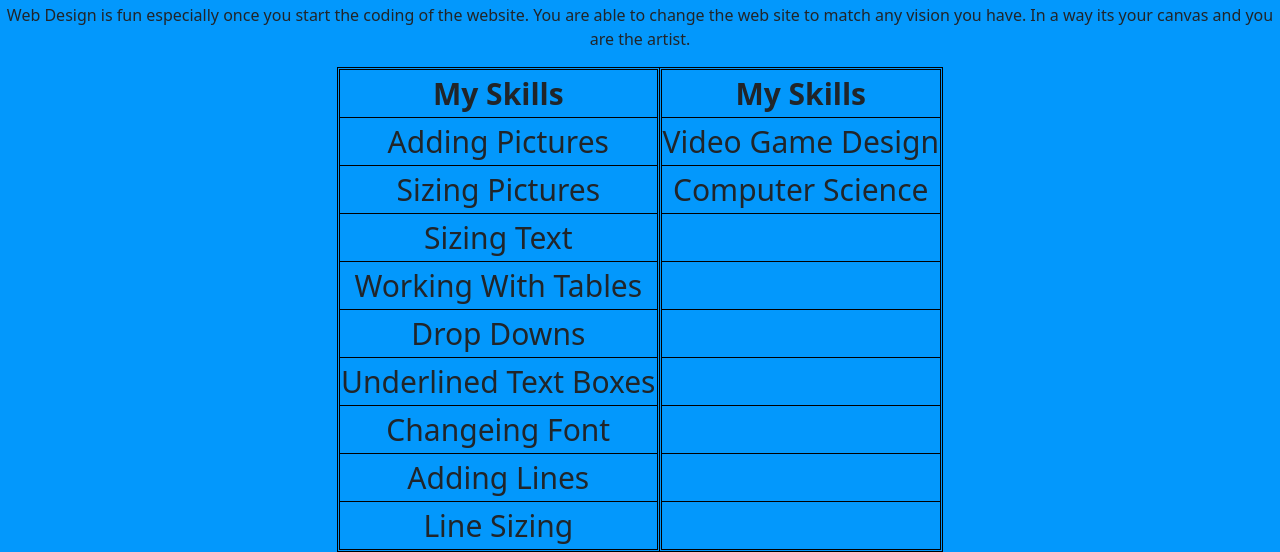
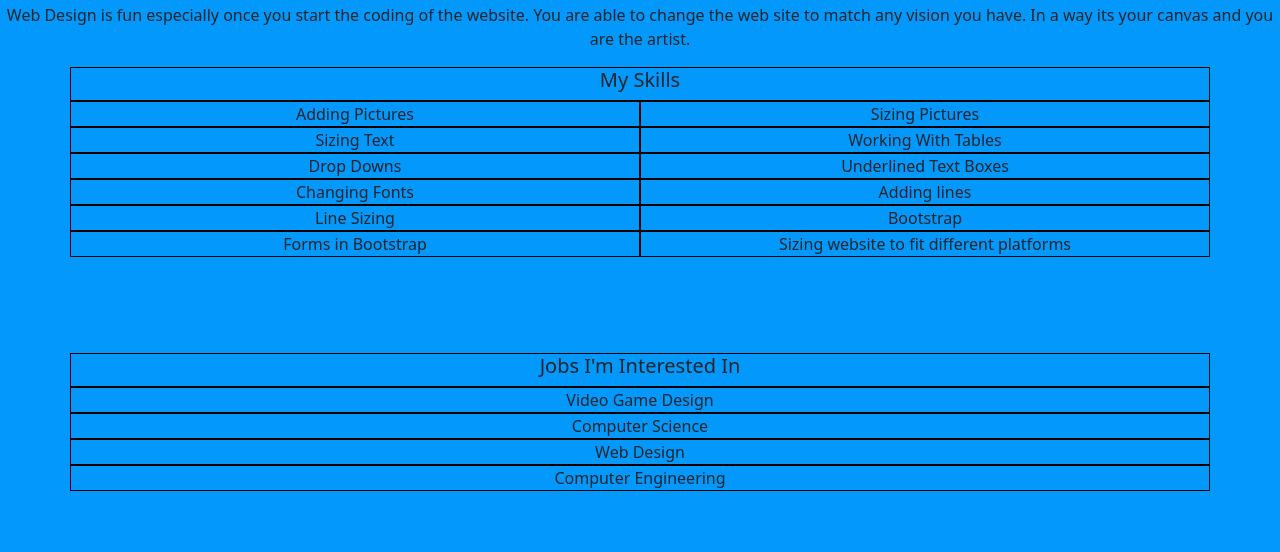
Before and after one commit to 123Jsiver/MyPortfolio, a website: page About.html in a window 1280 px wide. Shown: the part 277-829 px from the top of the page. After the commit the page ends 800 px from the top, so only its background shows below. Drawn offline with nearby package versions, Linux system fonts and the light colour scheme.

Commit message:
Added Bootstrap Grid

```diff
--- a/About.html
+++ b/About.html
@@ -57,74 +57,54 @@
       are able to change the web site to match any vision you have. In a way its
       your canvas and you are the artist.
     </p>
-    <table class="table1">
-      <tr>
-        <td>
-          <table class="table2">
-            <th>My Skills</th>
-            <tr>
-              <td>Adding Pictures</td>
-            </tr>
-            <tr>
-              <td>Sizing Pictures</td>
-            </tr>
-            <tr>
-              <td>Sizing Text</td>
-            </tr>
-            <tr>
-              <td>Working With Tables</td>
-            </tr>
-            <tr>
-              <td>Drop Downs</td>
-            </tr>
-            <tr>
-              <td>Underlined Text Boxes</td>
-            </tr>
-            <tr>
-              <td>Changeing Font</td>
-            </tr>
-            <tr>
-              <td>Adding Lines</td>
-            </tr>
-            <tr>
-              <td>Line Sizing</td>
-            </tr>
-          </table>
-        </td>
-        <td>
-          <table class="table2">
-            <th>My Skills</th>
-            <tr>
-              <td>Video Game Design</td>
-            </tr>
-            <tr>
-              <td>Computer Science</td>
-            </tr>
-            <tr>
-              <td><br /></td>
-            </tr>
-            <tr>
-              <td><br /></td>
-            </tr>
-            <tr>
-              <td><br /></td>
-            </tr>
-            <tr>
-              <td><br /></td>
-            </tr>
-            <tr>
-              <td><br /></td>
-            </tr>
-            <tr>
-              <td><br /></td>
-            </tr>
-            <tr>
-              <td><br /></td>
-            </tr>
-          </table>
-        </td>
-      </tr>
-    </table>
+    <div class="container">
+      <div class="row">
+        <div class="col"><h5>My Skills</h5></div>
+      </div>
+    <div class="row">
+      <div class="col-6">Adding Pictures</div>
+      <div class="col-6">Sizing Pictures</div>
+    </div>
+    <div class="row">
+      <div class="col-6">Sizing Text</div>
+      <div class="col-6">Working With Tables</div>
+    </div>
+    <div class="row">
+      <div class="col-6">Drop Downs</div>
+      <div class="col-6">Underlined Text Boxes</div>
+    </div>
+    <div class="row">
+      <div class="col-6">Changing Fonts</div>
+      <div class="col-6">Adding lines</div>
+    </div>
+    <div class="row">
+      <div class="col-6">Line Sizing</div>
+      <div class="col-6">Bootstrap</div>
+    </div>
+    <div class="row">
+      <div class="col-6">Forms in Bootstrap</div>
+      <div class="col-6">Sizing website to fit different platforms</div>
+    </div>
+   </div>
+   <br>
+   <br>
+   <br>
+   <br>
+   <div class="container">
+     <div class="row">
+       <div class="col"><h5>Jobs I'm Interested In</h5></div>
+     </div>
+     <div class="row">
+       <div class="col">Video Game Design</div>
+      </div>
+      <div class="row"><div class="col">Computer Science</div>
+    </div>
+    <div class="row"><div class="col">Web Design</div>
+  </div>
+  <div class="row"><div class="col">Computer Engineering</div>
+</div>
+   </div>
+
     <script
     src="https://cdn.jsdelivr.net/npm/bootstrap@5.0.0-beta2/dist/js/bootstrap.bundle.min.js"
     integrity="sha384-b5kHyXgcpbZJO/tY9Ul7kGkf1S0CWuKcCD38l8YkeH8z8QjE0GmW1gYU5S9FOnJ0"
--- a/css/main.css
+++ b/css/main.css
@@ -33,36 +33,20 @@ body {
   background-color: #0398fc;
 }
 
-td {
-  border: 1px solid black;
-}
-
-.table2 {
-  border-collapse: collapse;
-  font-size: 30px;
-  border: 1px solid black;
-  text-align: center;
-}
-
-.table4 {
-  border-collapse: collapse;
-  font-size: 30px;
-  border: 1px solid black;
-  width: 100%;
-  height: 300px;
-  text-align: center;
-}
-
 p {
   text-align: center;
-}
-
-.table1 {
-  margin-left: auto;
-  margin-right: auto;
 }
 
 a {
   text-decoration: none;
   color: black;
 }
+
+.col {
+  border: 1px solid black;
+  text-align: center;
+}
+.col-6 {
+  border: 1px solid black;
+  text-align: center;
+}
```
Also changed, not shown: Work.html (+22 -27 lines).
